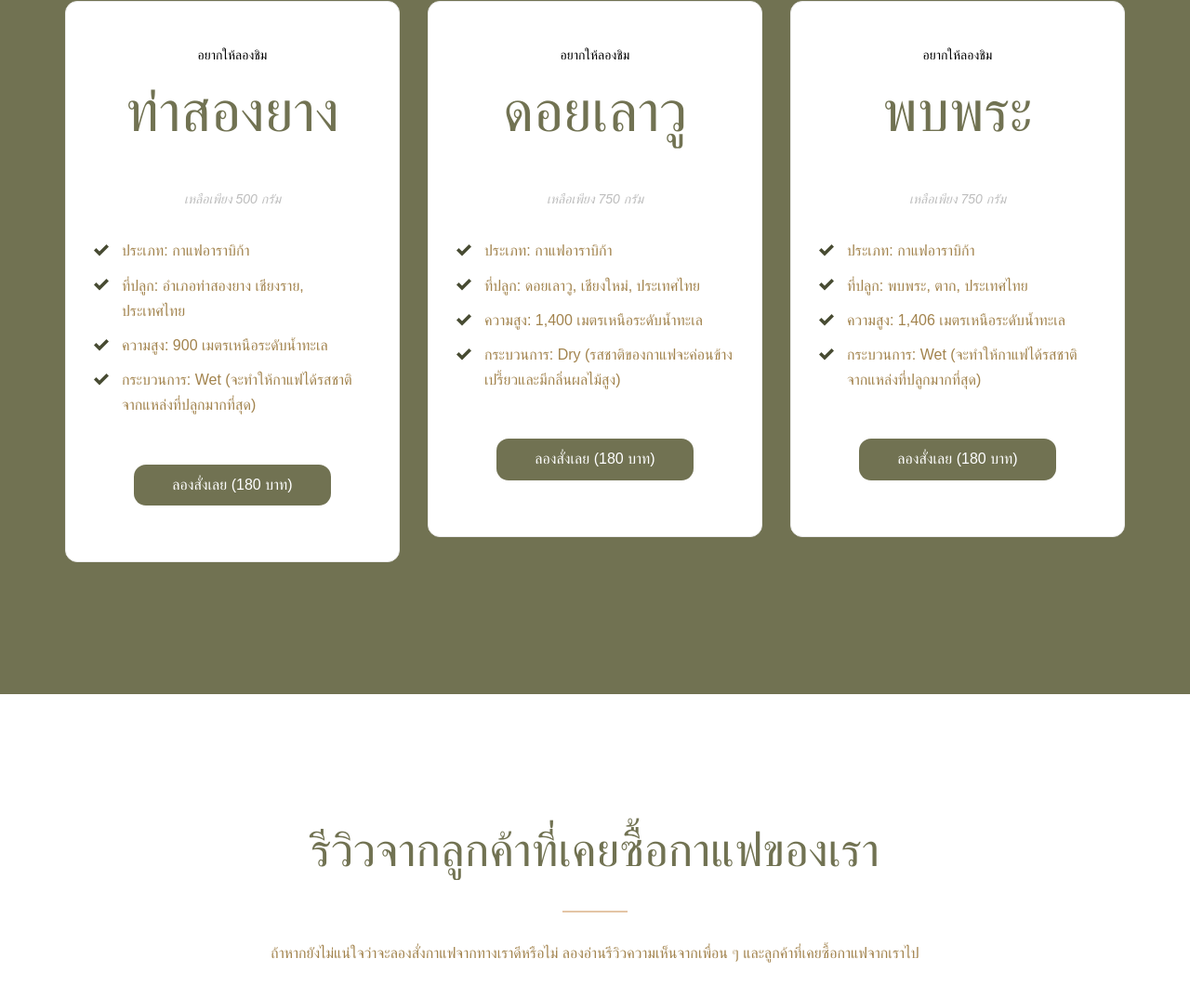
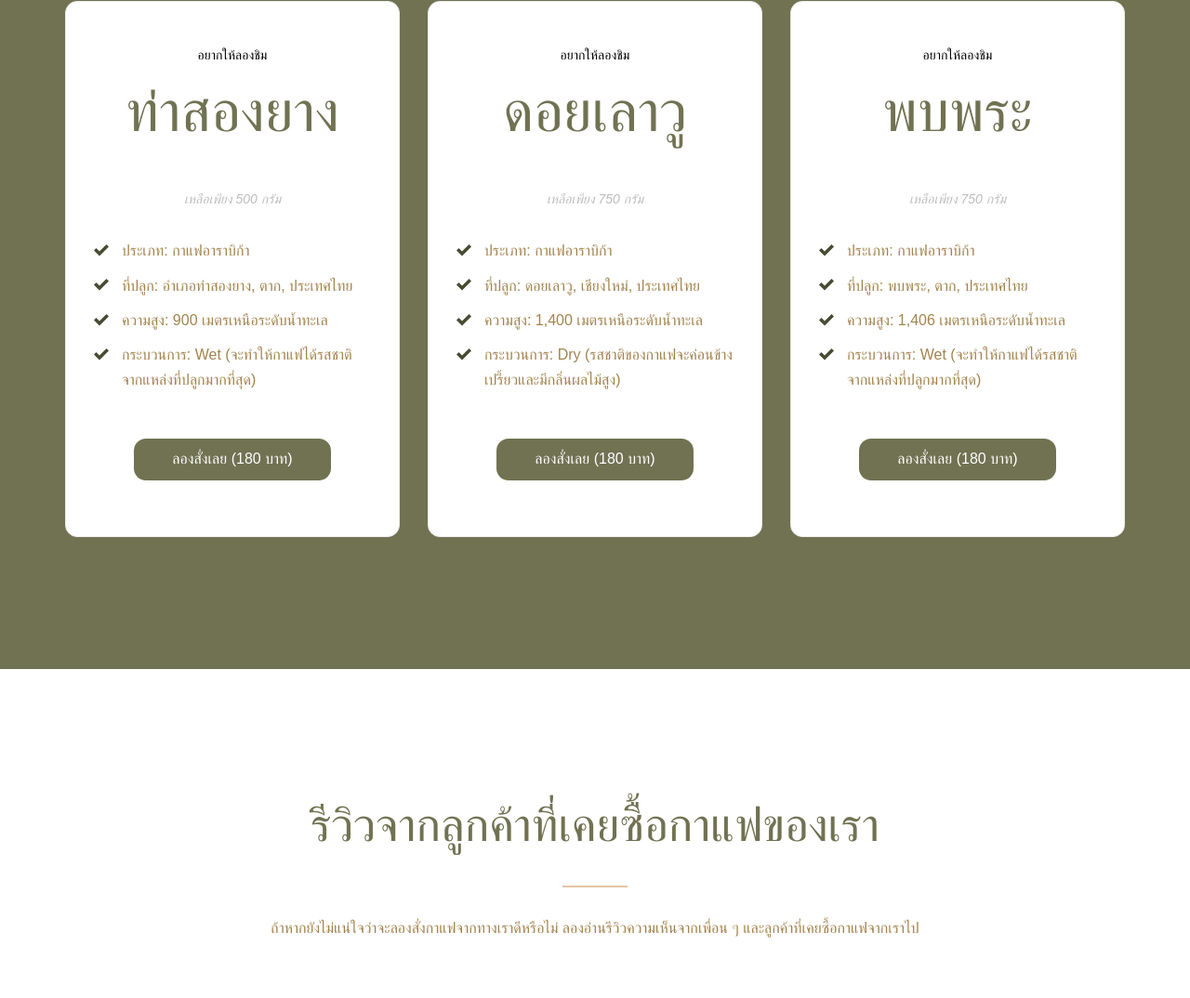
Before and after one commit to Meepor-roaster/order, a website: page index.html in a window 1280 px wide. Shown: the part 4608-5682 px from the top of the page at 93% size. Drawn offline with Linux system fonts and the light colour scheme; files whose address does not match are found by name.

Commit message:
Update index.html

```diff
--- a/index.html
+++ b/index.html
@@ -194,7 +194,7 @@
               <p class="probootstrap-note">เหลือเพียง 500 กรัม</p>
               <ul class="probootstrap-list text-left mb50">
                 <li class="probootstrap-check">ประเภท: กาแฟอาราบิก้า</li>
-                <li class="probootstrap-check">ที่ปลูก: อำเภอท่าสองยาง เชียงราย, ประเทศไทย</li>
+                <li class="probootstrap-check">ที่ปลูก: อำเภอท่าสองยาง, ตาก, ประเทศไทย</li>
                 <li class="probootstrap-check">ความสูง: 900 เมตรเหนือระดับน้ำทะเล</li>
                 <li class="probootstrap-check">กระบวนการ: Wet (จะทำให้กาแฟได้รสชาติจากแหล่งที่ปลูกมากที่สุด)</li>
               </ul>
```
